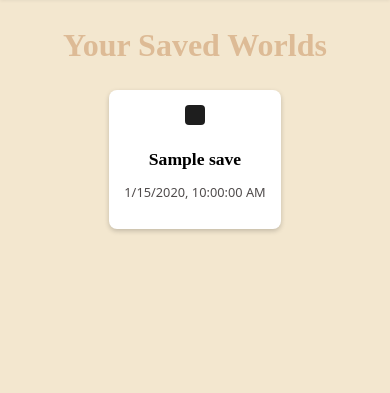
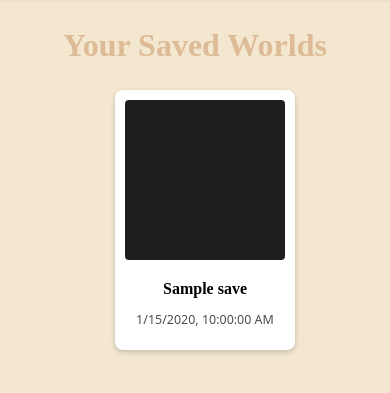
Before and after one commit to kir-55/SandboxJS, a Node server app: template views/index.ejs in a window 390 px wide. Shown: the part 60-453 px from the top of the page. Run offline with Node 20, Linux system fonts and the light colour scheme; the visitor is signed in with stand-in values (Sample User, id 1); the template is opened without the code that fills it: most values are stand-ins (such as "Sample title", 1, 10 or a date in 2020).

Commit message:
trying to make worlds display nicely on mobile

```diff
--- a/views/index.ejs
+++ b/views/index.ejs
@@ -245,8 +245,19 @@
                 }
             }
 
+            /* Responsive: compact save/world cards on tablets and phones */
+            @media (max-width: 900px) {
+                .saves-grid { gap: 14px; }
+                .save-card { width: calc(50% - 14px); min-width: 140px; max-width: 240px; }
+                .save-card canvas { width: 100%; height: auto; }
+            }
 
-
+            @media (max-width: 480px) {
+                .saves-grid { gap: 10px; }
+                .save-card { width: 100%; padding: 10px; border-radius: 8px; }
+                .save-card h3 { font-size: 1rem; margin: 6px 0; }
+                .save-card p { font-size: 0.78rem; }
+            }
 
             @media (max-width: 700px) {
                 .hero-grid {
```
Also changed, not shown: views/discover.ejs (+21 -0 lines).
